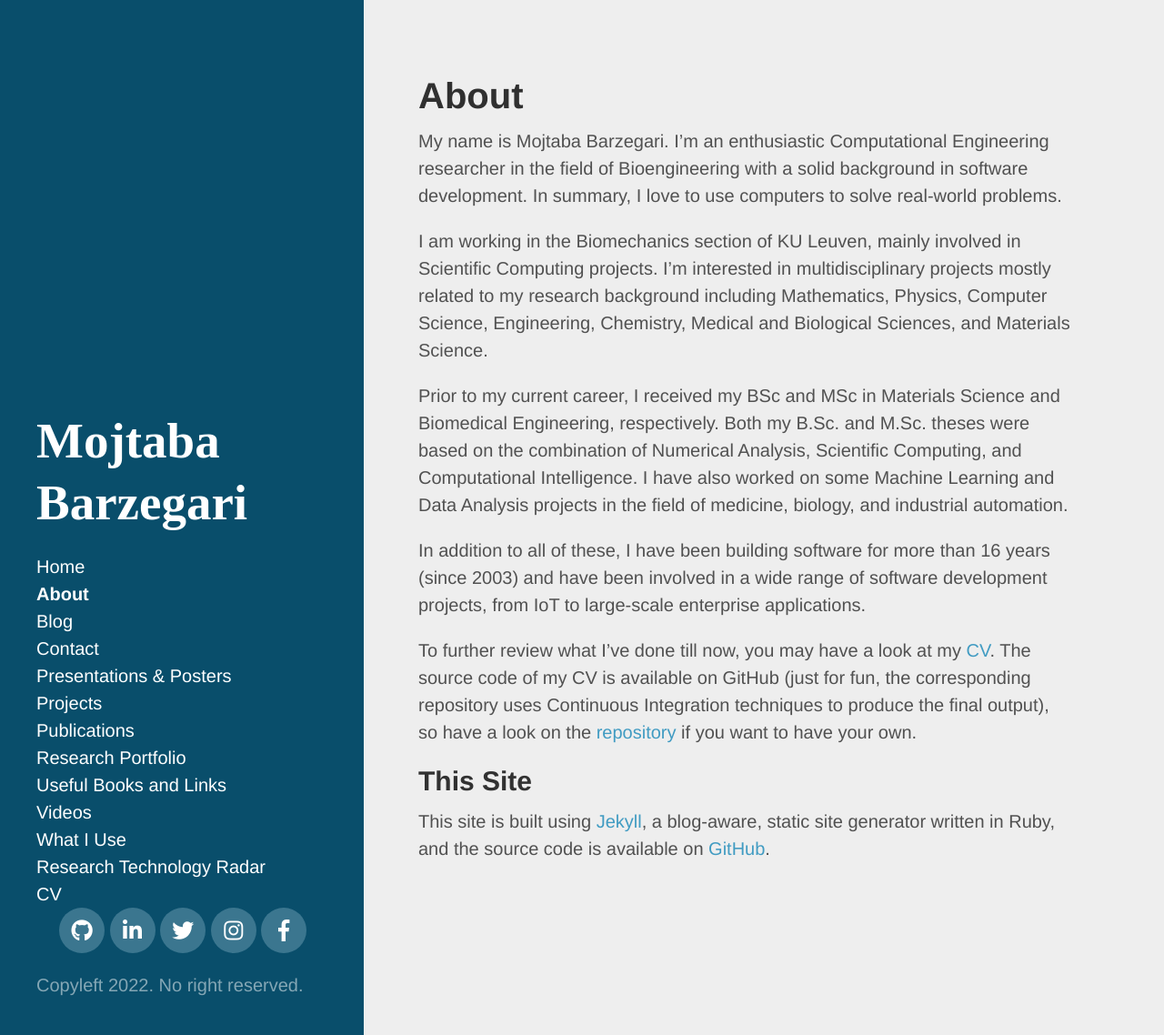
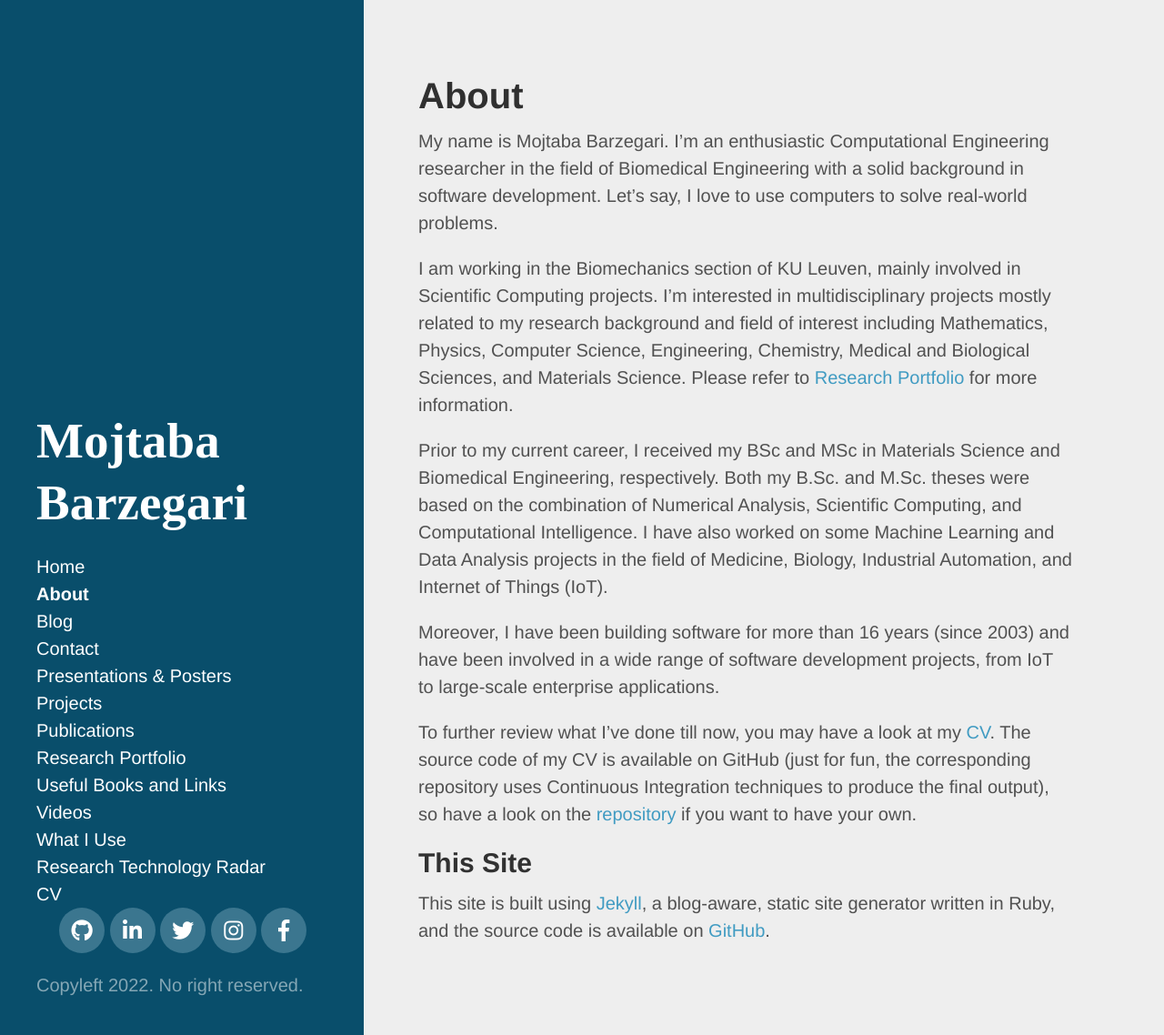
Before and after one commit to mbarzegary/mbarzegary.github.io, a Jekyll site: the page built from about.md, in a window 1280 px wide and 1138 px high. Shown: the whole window at 91% size. Built offline with Jekyll 4.4.1, drawn with Linux system fonts in a browser that asks for light colours; nearby versions of some CDN libraries; some web fonts are replaced.

Commit message:
update projects and about pages

```diff
--- a/about.md
+++ b/about.md
@@ -3,13 +3,13 @@ layout: page
 title: About
 ---
 
-My name is Mojtaba Barzegari. I’m an enthusiastic Computational Engineering researcher in the field of Bioengineering with a solid background in software development. In summary, I love to use computers to solve real-world problems.
+My name is Mojtaba Barzegari. I'm an enthusiastic Computational Engineering researcher in the field of Biomedical Engineering with a solid background in software development. Let's say, I love to use computers to solve real-world problems.
 
-I am working in the Biomechanics section of KU Leuven, mainly involved in Scientific Computing projects. I'm interested in multidisciplinary projects mostly related to my research background including Mathematics, Physics, Computer Science, Engineering, Chemistry, Medical and Biological Sciences, and Materials Science.
+I am working in the Biomechanics section of KU Leuven, mainly involved in Scientific Computing projects. I'm interested in multidisciplinary projects mostly related to my research background and field of interest including Mathematics, Physics, Computer Science, Engineering, Chemistry, Medical and Biological Sciences, and Materials Science. Please refer to [Research Portfolio](/research) for more information.
 
-Prior to my current career, I received my BSc and MSc in Materials Science and  Biomedical Engineering, respectively. Both my B.Sc. and M.Sc. theses were based on the combination of Numerical Analysis, Scientific Computing, and Computational Intelligence. I have also worked on some Machine Learning and Data Analysis projects in the field of medicine, biology, and industrial automation.
+Prior to my current career, I received my BSc and MSc in Materials Science and Biomedical Engineering, respectively. Both my B.Sc. and M.Sc. theses were based on the combination of Numerical Analysis, Scientific Computing, and Computational Intelligence. I have also worked on some Machine Learning and Data Analysis projects in the field of Medicine, Biology, Industrial Automation, and Internet of Things (IoT).
 
-In addition to all of these, I have been building software for more than 16 years (since 2003) and have been involved in a wide range of software development projects, from IoT to large-scale enterprise applications.
+Moreover, I have been building software for more than 16 years (since 2003) and have been involved in a wide range of software development projects, from IoT to large-scale enterprise applications.
 
 To further review what I've done till now, you may have a look at my [CV](http://nbviewer.jupyter.org/github/mbarzegary/MyCV/blob/master/main.pdf). The source code of my CV is available on GitHub (just for fun, the corresponding repository uses Continuous Integration techniques to produce the final output), so have a look on the [repository](https://github.com/mbarzegary/MyCV) if you want to have your own.
 
```
Also changed, not shown: projects.md (+1 -1 lines), 3 other files.
